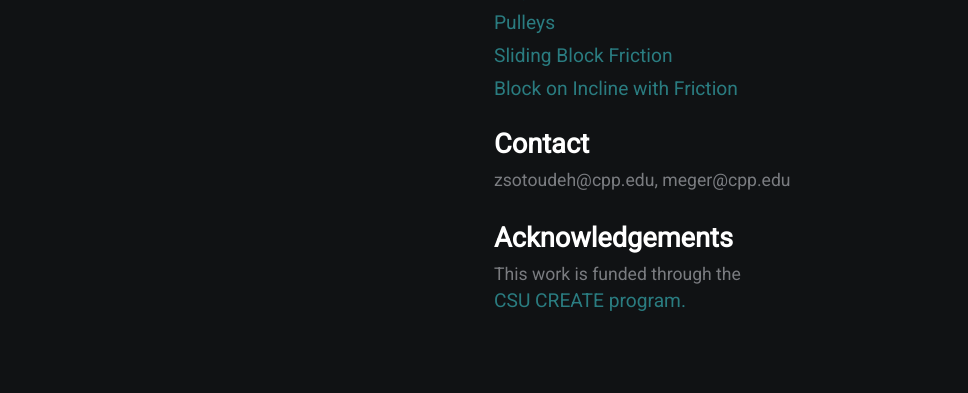
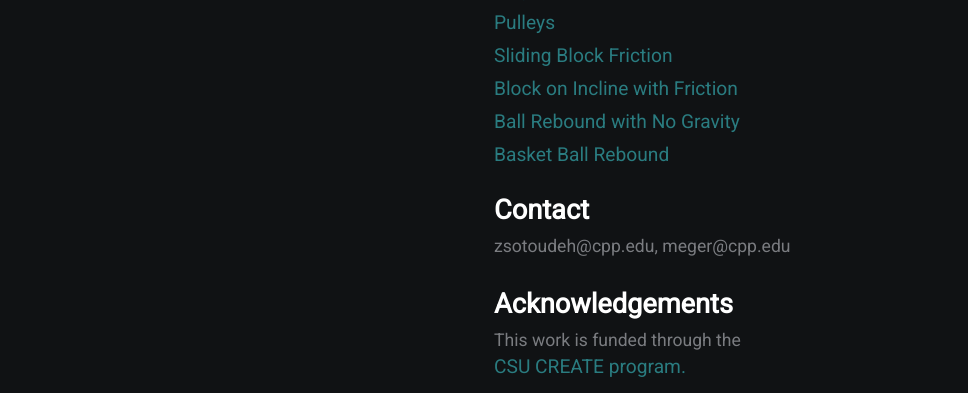
Before and after one commit to CPP-InSiDE/CPP-InSiDE.github.io, a plain HTML site: page index.html in a window 1280 px wide. Shown: the part 516-909 px from the top of the page, without its empty margins (146-1114 px from the left). Before the commit the page ends 843 px from the top, so only its background shows below. Drawn offline with Linux system fonts and the light colour scheme.

Commit message:
Update index.html with bouncing ball simulations

```diff
--- a/index.html
+++ b/index.html
@@ -24,6 +24,8 @@
             <a href="https://cpp-inside.github.io/Pulley-Simulation-1-WebGL-Build/">Pulleys</a>
             <a href="https://cpp-inside.github.io/InSiDe-Block-Friction-WebGL-Build/">Sliding Block Friction</a>
             <a href="https://cpp-inside.github.io/InSiDE-Block-Incline-WebGL-Build/">Block on Incline with Friction</a>
+            <a href="https://cpp-inside.github.io/InSiDe-Bounce-Floor-WebGL-Build/">Ball Rebound with No Gravity</a>
+            <a href="https://cpp-inside.github.io/InSiDE-Bounce-Hoop-WebGL-Build/">Basket Ball Rebound</a>
             <h2>Contact</h2>
             <p>zsotoudeh@cpp.edu, meger@cpp.edu</p>
             <h2>Acknowledgements</h2>
```
